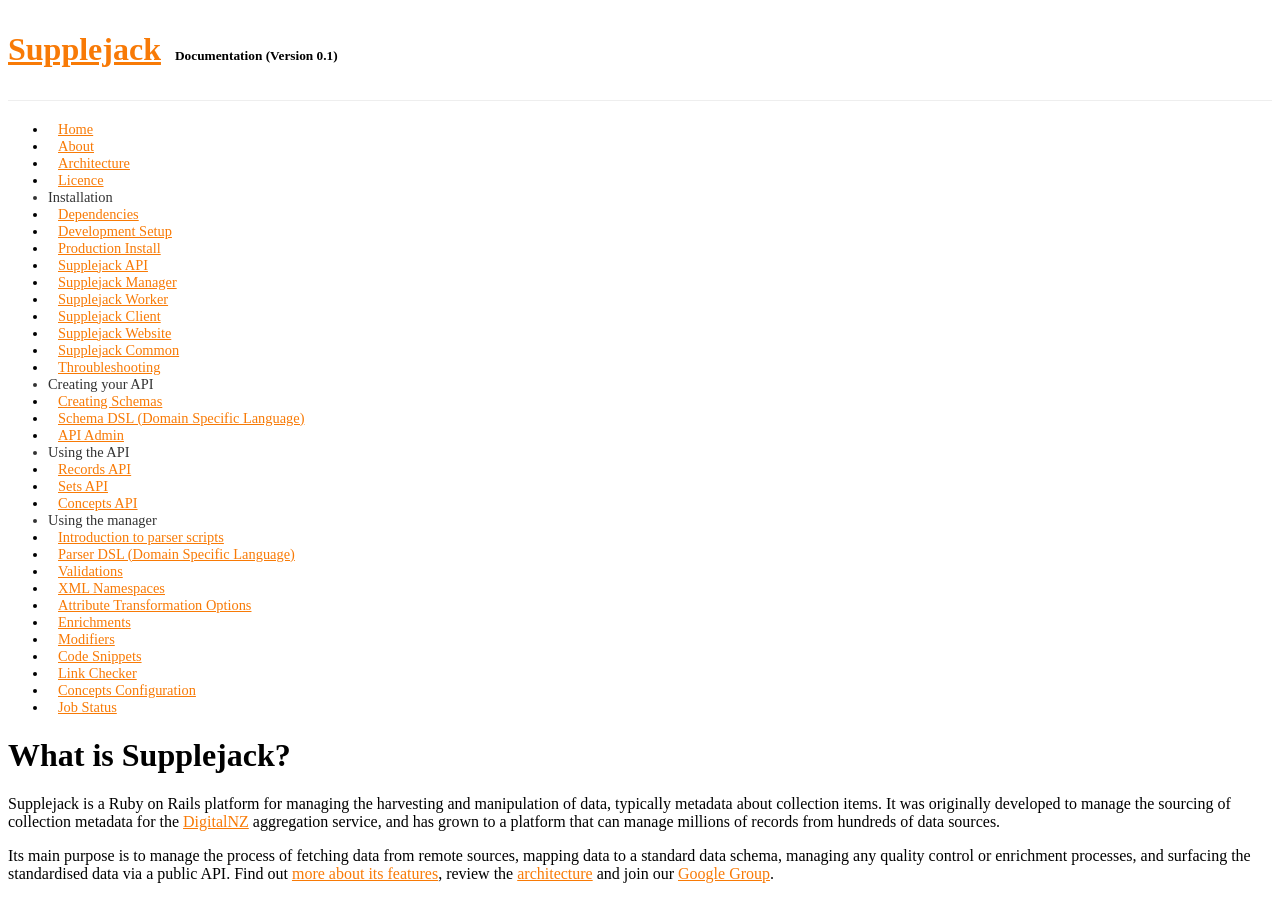
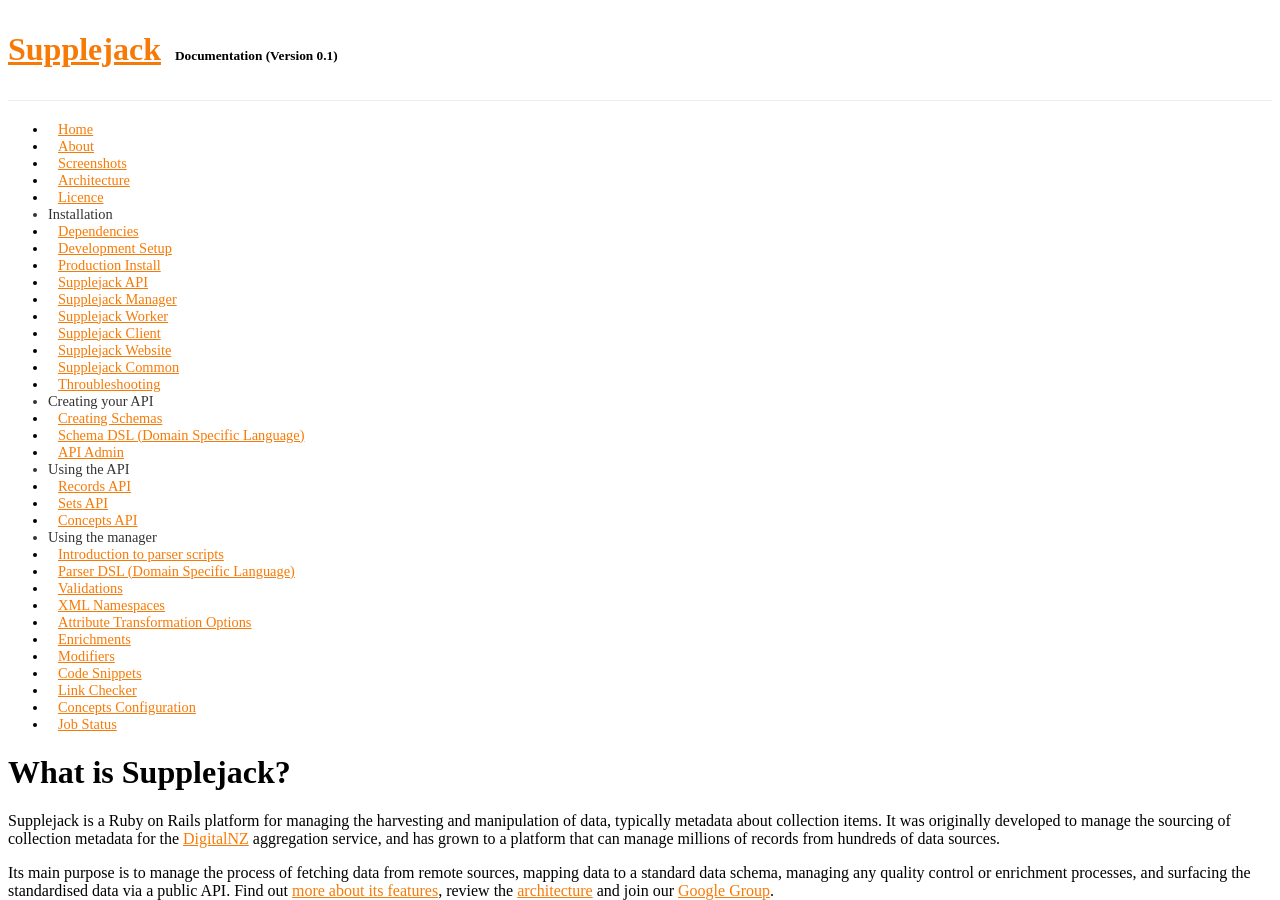
Before and after one commit to DigitalNZ/supplejack, a Jekyll site: the page built from index.md, in a window 1280 px wide and 900 px high. Built offline with Jekyll 4.4.1, drawn with Linux system fonts in a browser that asks for light colours; Markdown is read by kramdown in place of the engine named in the settings; a style sheet for code colours, icons or effects is not loaded.

Commit message:
Update navigation.html

```diff
--- a/_includes/navigation.html
+++ b/_includes/navigation.html
@@ -1,6 +1,7 @@
 <ul class="nav nav-list">
     <li><a href="{{ site.baseurl }}/">Home</a></li>
     <li><a href="{{ site.baseurl }}/about.html">About</a></li>
+    <li><a href="{{ site.baseurl }}/screenshots.html">Screenshots</a></li>
     <li><a href="{{ site.baseurl }}/architecture.html">Architecture</a></li>
     <li><a href="{{ site.baseurl }}/licence.html">Licence</a></li>
     {% for section in site.sections %}
```
